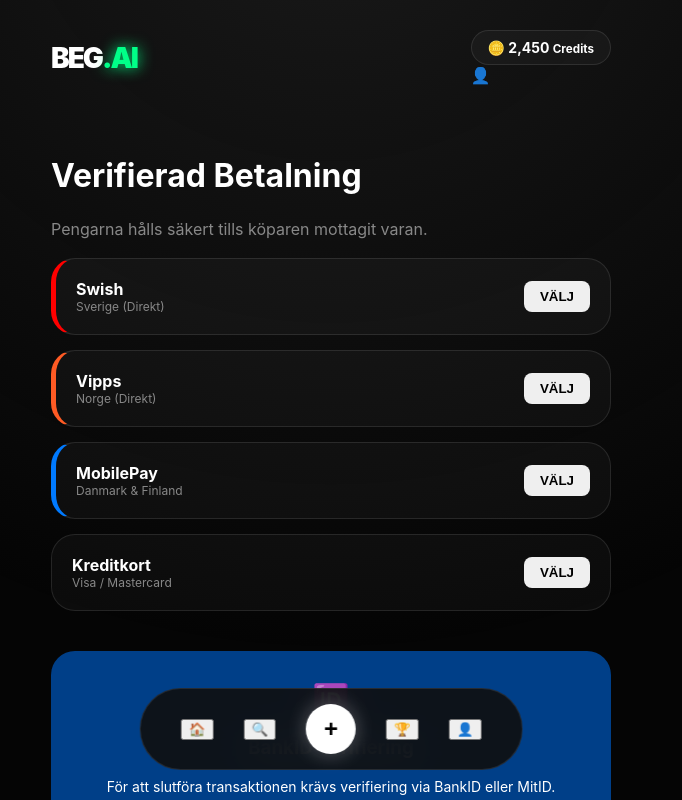
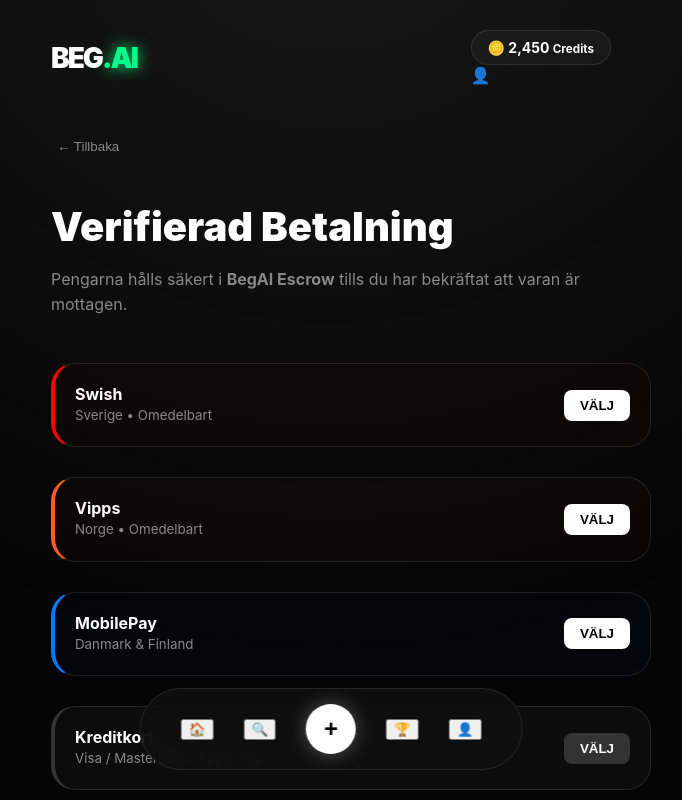
Before and after one commit to gascheckking/marketbeg-appGem, a Next.js app: page /checkout in a window 1280 px wide. Shown: the top 800 px of the page, without its empty margins (309-991 px from the left). Built offline with nearby package versions, Linux system fonts and the light colour scheme.

Commit message:
Update page.tsx

```diff
--- a/app/checkout/page.tsx
+++ b/app/checkout/page.tsx
@@ -1,52 +1,70 @@
+"use client";
+
 export default function Checkout() {
   return (
-    <div style={{padding: '20px'}}>
-      <h1>Verifierad Betalning</h1>
-      <p className="muted">Pengarna hålls säkert tills köparen mottagit varan.</p>
+    <div className="app-shell" style={{ padding: '20px' }}>
+      <button onClick={() => window.history.back()} style={{ background: 'none', border: 'none', color: '#888', cursor: 'pointer', marginBottom: '20px' }}>← Tillbaka</button>
 
-      <div className="payment-methods">
+      <h1 style={{ fontSize: '2.5rem', fontWeight: 900, marginBottom: '10px' }}>Verifierad Betalning</h1>
+      <p className="muted" style={{ marginBottom: '30px' }}>
+        Pengarna hålls säkert i <strong>BegAI Escrow</strong> tills du har bekräftat att varan är mottagen.
+      </p>
+
+      <div className="payment-methods" style={{ display: 'grid', gap: '15px' }}>
         {/* Sverige */}
-        <div className="pay-card" style={{borderLeft: '5px solid #ff0000'}}>
+        <div className="pay-card" style={{ borderLeft: '4px solid #ff0000', background: 'rgba(255,0,0,0.02)' }}>
           <div>
-            <strong>Swish</strong>
-            <div style={{fontSize: '12px', color: '#888'}}>Sverige (Direkt)</div>
+            <strong style={{ display: 'block' }}>Swish</strong>
+            <small className="muted">Sverige • Omedelbart</small>
           </div>
-          <button className="small-pay">VÄLJ</button>
+          <button className="small-pay" style={{ background: '#fff', color: '#000' }}>VÄLJ</button>
         </div>
 
         {/* Norge */}
-        <div className="pay-card" style={{borderLeft: '5px solid #ff5b24'}}>
+        <div className="pay-card" style={{ borderLeft: '4px solid #ff5b24', background: 'rgba(255,91,36,0.02)' }}>
           <div>
-            <strong>Vipps</strong>
-            <div style={{fontSize: '12px', color: '#888'}}>Norge (Direkt)</div>
+            <strong style={{ display: 'block' }}>Vipps</strong>
+            <small className="muted">Norge • Omedelbart</small>
           </div>
-          <button className="small-pay">VÄLJ</button>
+          <button className="small-pay" style={{ background: '#fff', color: '#000' }}>VÄLJ</button>
         </div>
 
         {/* Danmark/Finland */}
-        <div className="pay-card" style={{borderLeft: '5px solid #007aff'}}>
+        <div className="pay-card" style={{ borderLeft: '4px solid #007aff', background: 'rgba(0,122,255,0.02)' }}>
           <div>
-            <strong>MobilePay</strong>
-            <div style={{fontSize: '12px', color: '#888'}}>Danmark & Finland</div>
+            <strong style={{ display: 'block' }}>MobilePay</strong>
+            <small className="muted">Danmark & Finland</small>
           </div>
-          <button className="small-pay">VÄLJ</button>
+          <button className="small-pay" style={{ background: '#fff', color: '#000' }}>VÄLJ</button>
         </div>
 
-        {/* Globalt Kort */}
-        <div className="pay-card">
+        {/* Globalt */}
+        <div className="pay-card" style={{ borderLeft: '4px solid #333' }}>
           <div>
-            <strong>Kreditkort</strong>
-            <div style={{fontSize: '12px', color: '#888'}}>Visa / Mastercard</div>
+            <strong style={{ display: 'block' }}>Kreditkort</strong>
+            <small className="muted">Visa / Mastercard / Apple Pay</small>
           </div>
-          <button className="small-pay">VÄLJ</button>
+          <button className="small-pay" style={{ background: '#333', color: '#fff' }}>VÄLJ</button>
         </div>
       </div>
 
-      <div className="bankid-box" style={{marginTop: '40px', background: '#003f88', padding: '30px', borderRadius: '24px', textAlign: 'center'}}>
-        <span style={{fontSize: '30px'}}>🆔</span>
-        <h3>BankID Verifiering</h3>
-        <p style={{fontSize: '14px'}}>För att slutföra transaktionen krävs verifiering via BankID eller MitID.</p>
-        <button style={{background: 'white', color: '#003f88', border: 'none', padding: '15px 30px', borderRadius: '12px', fontWeight: 800}}>ÖPPNA BANKID</button>
+      <div className="bankid-box" style={{
+        marginTop: '40px',
+        background: 'linear-gradient(135deg, #003f88 0%, #001f44 100%)',
+        padding: '35px',
+        borderRadius: '32px',
+        textAlign: 'center',
+        boxShadow: '0 20px 40px rgba(0,0,0,0.4)',
+        border: '1px solid rgba(255,255,255,0.1)'
+      }}>
+        <div style={{ fontSize: '40px', marginBottom: '15px' }}>🆔</div>
+        <h3 style={{ margin: '0 0 10px 0', fontSize: '1.4rem' }}>BankID Verifiering</h3>
+        <p style={{ fontSize: '13px', opacity: 0.8, marginBottom: '25px', lineHeight: '1.6' }}>
+          Säkerställ din identitet för att aktivera köparskyddet.
+        </p>
+        <button className="primary-btn" style={{ background: '#fff', color: '#003f88', width: '100%', boxShadow: 'none' }}>
+          ÖPPNA BANKID
+        </button>
       </div>
     </div>
   );
```
